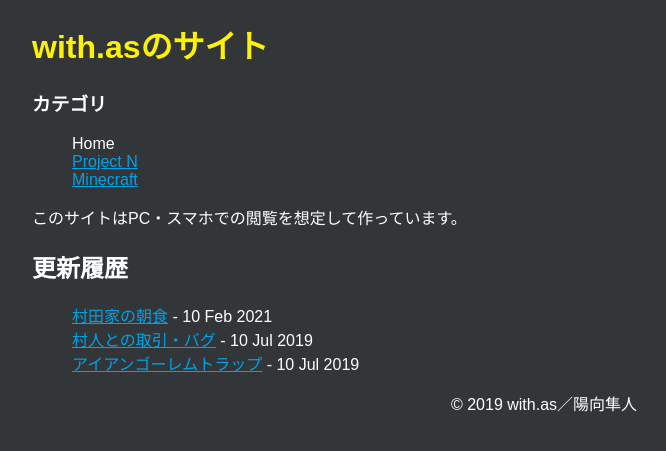
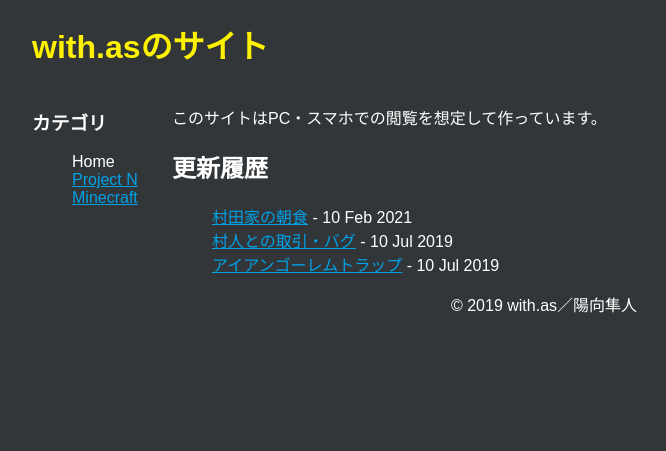
Before and after one commit to withas/withas.github.io, a Jekyll site: the page built from index.html, in a window 1280 px wide. Shown: the top 451 px of the page, without its empty margins (96-762 px from the left). Built offline with Jekyll 4.4.1, drawn with Linux system fonts in a browser that asks for light colours.

Commit message:
段組みレイアウトを制作

```diff
--- a/_layouts/default.html
+++ b/_layouts/default.html
@@ -7,7 +7,11 @@
 
     {% include header.html %}
     {% include navigation.html %}
-    {{ content }}
+
+    <div id="main">
+      {{ content }}
+    </div>
+
     {% include footer.html %}
 
   </body>
--- a/_sass/main.scss
+++ b/_sass/main.scss
@@ -7,6 +7,16 @@ body {
     color: #ffffff;
     width: 80%;
     margin: 0 auto;
+}
+
+nav {
+    float: left;
+    width: 10%;
+    min-width: 140px;
+}
+
+footer {
+    clear: both;
 }
 
 h1 {
@@ -22,6 +32,12 @@ a:visited { color: #a349a4; }
 
 img.def {
     width: 40%;
+}
+
+#main {
+    float: left;
+    width: 90%;
+    max-width: 860px;
 }
 
 .novel {
@@ -42,9 +58,17 @@ img.def {
 	width: 96%;
     }
 
+    nav {
+	width: 100%;
+    }
+
     img.def {
 	width: 100%;
 	max-width: 100%;
 	height: auto;
     }
+
+    #main {
+	width: 100%;
+    }
 }
```
